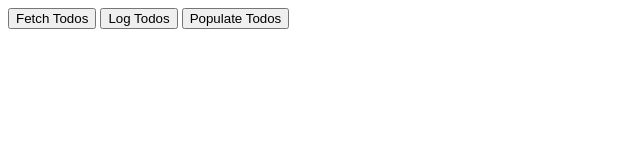
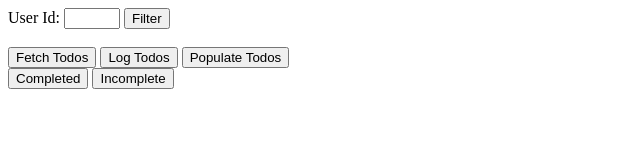
Before and after one commit to Zdthomas/Dummy-Data-Todo-List, a plain HTML site: page index.html in a window 1280 px wide. Shown: the whole page, without its empty margins (0-640 px from the left). Drawn offline with Linux system fonts and the light colour scheme.

Commit message:
Deadline

```diff
--- a/index.html
+++ b/index.html
@@ -6,12 +6,34 @@
     <title>Todos</title>
 </head>
 <body>
+    <form onsubmit= "filterTodos()">
+        <label for="User">User Id:</label>
+        <input type="number" id="userId" name="User" min="1" max="10">
+        <button onclick="filterTodos()">Filter</button>
+
+
+    </form>
+    <br>
     <button onclick="fetchTodos()">Fetch Todos</button>
     <button onclick="logTodos()">Log Todos</button>
     <button onclick="populateTodos()">Populate Todos</button>
+
+
+
+
+
+    <!-- <button onclick="filterTodos()">Filter</button> -->
+
+    <form>
+    <button onclick="filterTodos()">Completed</button>
+    <button onclick="filterTodos()">Incomplete</button>
+    </form>
+
+
     <ol id="todo-list">
     <!-- LIs will go here -->
     </ol>
+    <div id="Results"></div>
     <script src="script.js"></script>
 </body>
 </html>
--- a/script.js
+++ b/script.js
@@ -1,6 +1,16 @@
     // We'll pre-populate this array with a couple objects just so it's not undefined if your internet connection isn't working properly.
 
+
+
+    // let userId = document.createElement('button');
+
+    // userId.textContent = 'Get ToDos for ID';
+    // document.body.appendChild(userId);
+
+
+
     let arrayOfTodos = []
+
 
     const fetchTodos = () => {
         fetch('https://jsonplaceholder.typicode.com/todos')
@@ -34,5 +44,42 @@
 
             todoList.appendChild(li);
 
+
         }
+
+        const checkbox = document.createElement('input')
+
+
     }
+
+
+    const filterTodos = () => {
+
+
+
+        let userId = document.querySelector("userId")
+        for (let i = 1; i < userId.length; i++) {
+
+        }
+          console.log(userId)
+
+    }
+
+    // const completed = () => {
+    //   const todoList = true
+    //   return todoList.completed
+    // }
+
+    // const incompleted =() => {
+    //     if(todoList.incompleted) {
+    //         return arrayOfTodos = false
+    //     }
+    // }
+
+    // const result = todoList.filter((todos) => todos.completed)
+    // console.log(result)
+
+
+//Tried my best but this has gone over my head even with the lesson book and other sites.
+//Hopefully will understand it later.
+//Sorry for the incomplete assigment.
```
